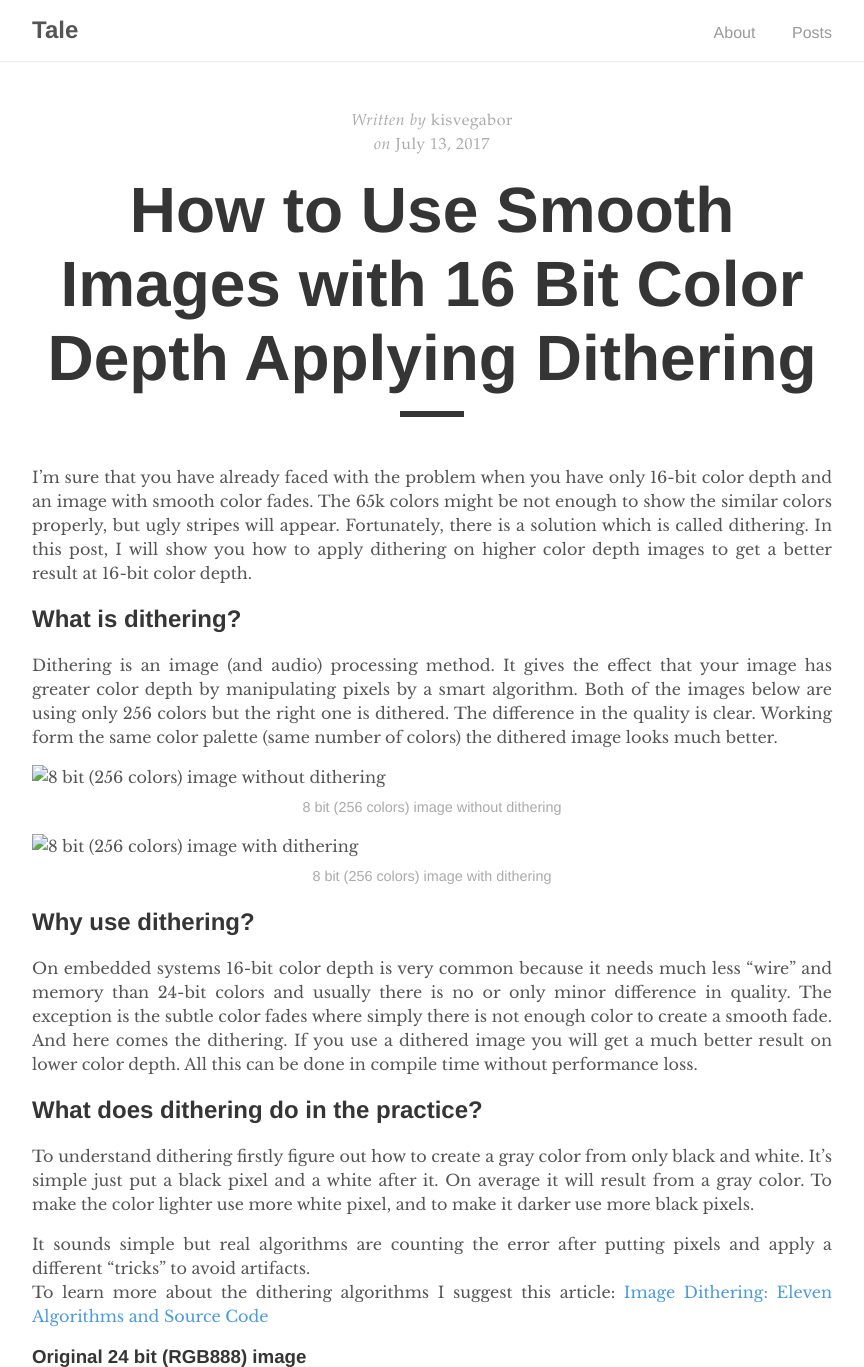
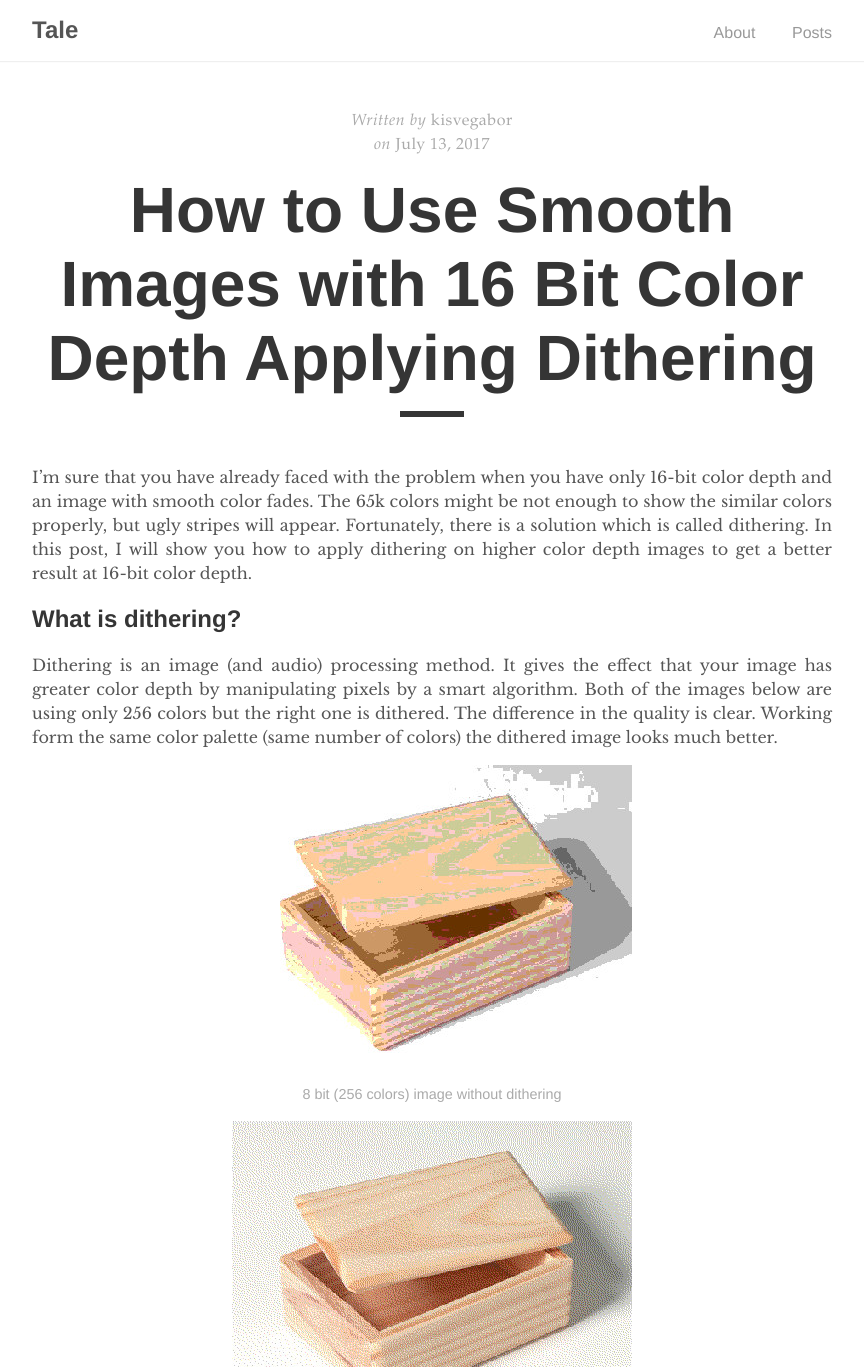
Before and after one commit to lvgl/blog, a Jekyll site: the page built from _posts/2017-07-13-dithering.md, in a window 1280 px wide. Shown: the top 1367 px of the page, without its empty margins (208-1072 px from the left). Built offline with Jekyll 4.4.1, drawn with Linux system fonts in a browser that asks for light colours; grey boxes are pictures that could not be loaded.

Commit message:
Update 2017-07-13-dithering.md

```diff
--- a/_posts/2017-07-13-dithering.md
+++ b/_posts/2017-07-13-dithering.md
@@ -9,10 +9,10 @@ I'm sure that you have already faced with the problem when you have only 16-bit
 ## What is dithering?
 Dithering is an image (and audio) processing method. It gives the effect that your image has greater color depth by manipulating pixels by a smart algorithm. Both of the images below are using only 256 colors but the right one is dithered. The difference in the quality is clear. Working form the same color palette (same number of colors) the dithered image looks much better.
 
-![8 bit (256 colors) image without dithering](assets/dithering/dither_example_1.jpg)
+![8 bit (256 colors) image without dithering](/assets/dithering/dither_example_1.jpg)
 _8 bit (256 colors) image without dithering_
 
-![8 bit (256 colors) image with dithering](assets/dithering/dither_example_2.jpg)
+![8 bit (256 colors) image with dithering](/assets/dithering/dither_example_2.jpg)
 _8 bit (256 colors) image with dithering_
 
 ## Why use dithering?
```
